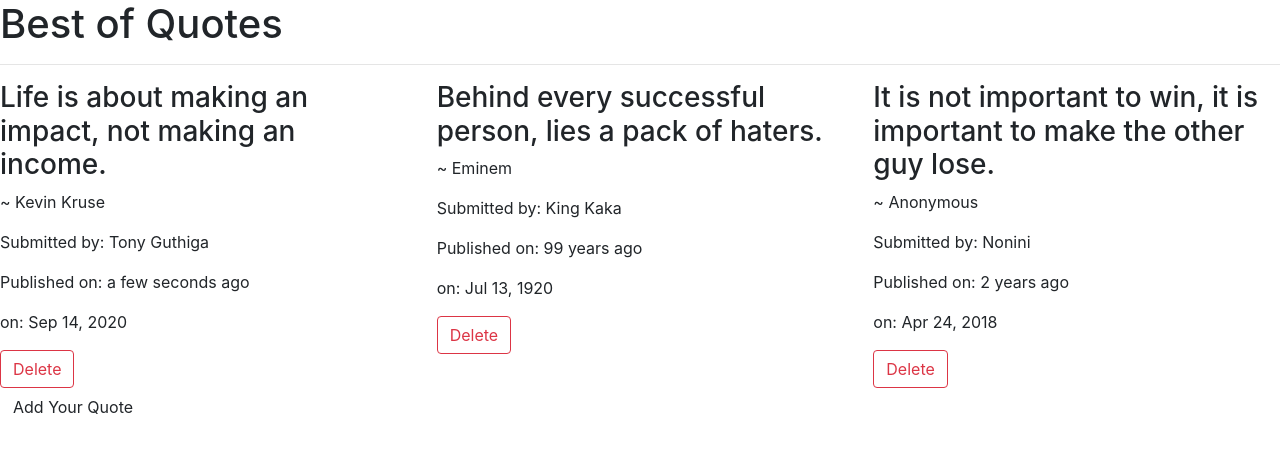
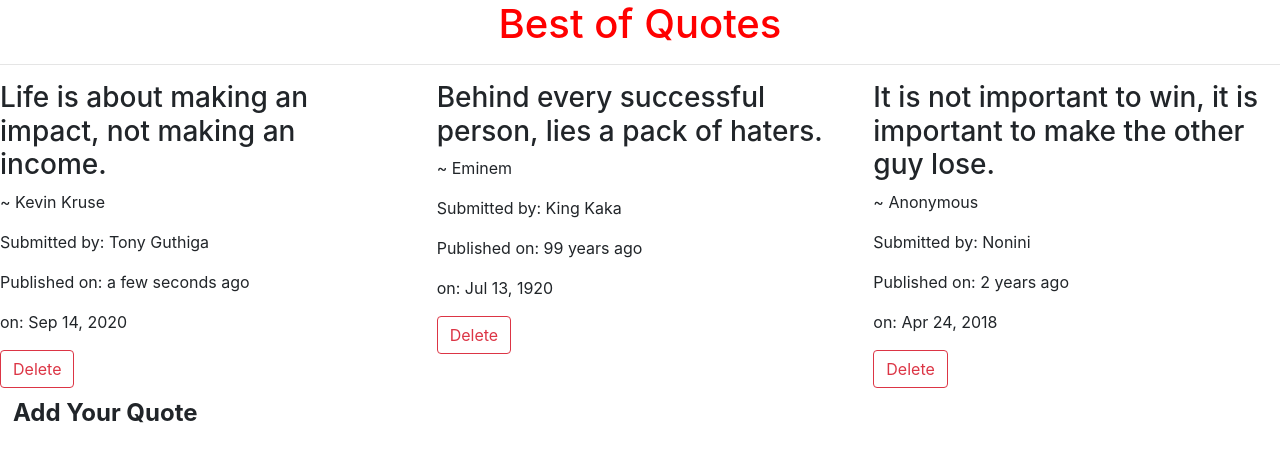
Before and after one commit to tonyguthiga/Best-of-Quotes, an Angular app: page / in a window 1280 px wide. Shown: the top 462 px of the page. Built offline with nearby package versions, Linux system fonts and the light colour scheme.

Commit message:
Style H1 and p, add boldness to addQuote button

```diff
--- a/src/app/quote/quote.component.css
+++ b/src/app/quote/quote.component.css
@@ -0,0 +1,14 @@
+.addQuote {
+    font-size: 24px;
+    font-weight: bold;
+}
+h1{
+    text-align: center;
+    color: red;
+}
+p{
+    text-align: center;
+}
+#yourQuote{
+    text-align: center;
+}
```
